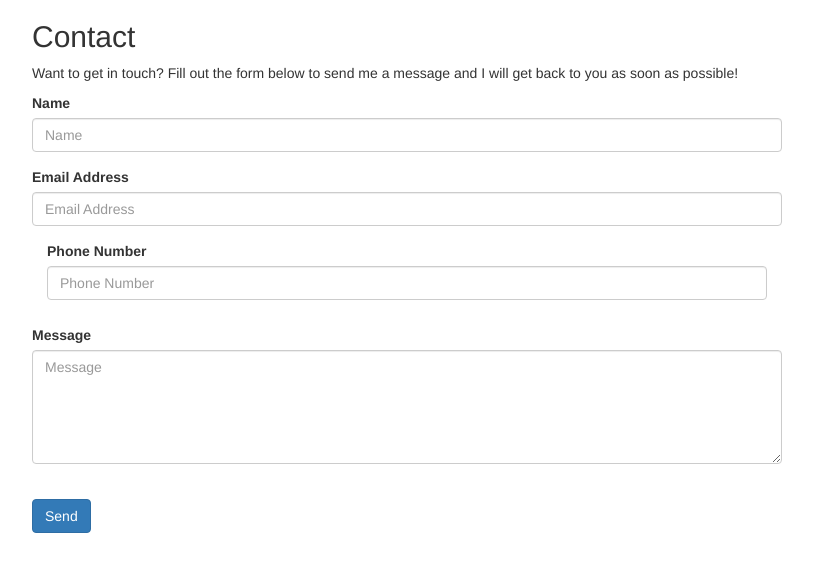
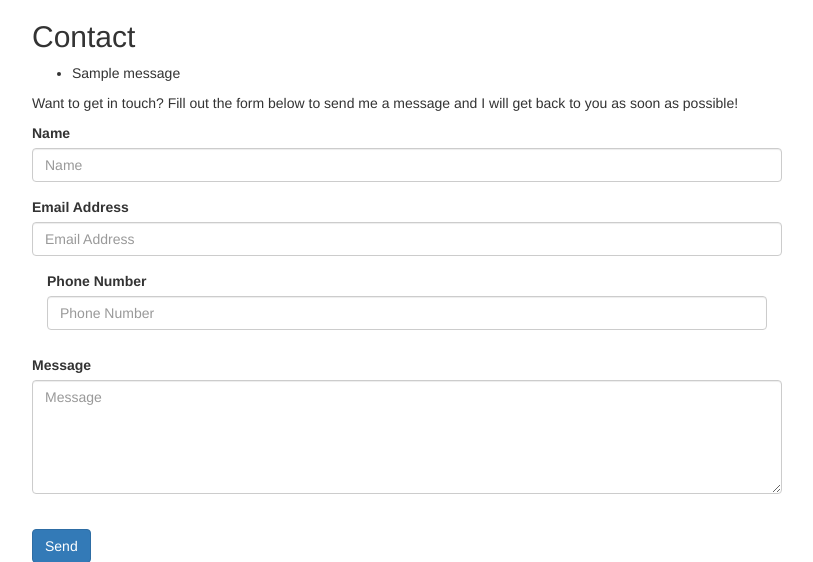
Before and after one commit to Sebastian-Torres-Matrix/thorin-company-project, a Flask app: page /contact in a window 1280 px wide. Shown: the part 162-724 px from the top of the page, without its empty margins (38-851 px from the left). Run offline with Flask 2, Linux system fonts and the light colour scheme; one stand-in notice (Sample message) is shown; some libraries are stand-ins or nearby versions.

Commit message:
flashed message added

```diff
--- a/run.py
+++ b/run.py
@@ -1,8 +1,11 @@
 import os
 import json
-from flask import Flask, render_template, request
+from flask import Flask, render_template, request, flash
+if os.path.exists("env.py"):
+    import env
 
 app = Flask(__name__)
+app.secret_key = os.environ.get("SECRET_KEY")
 
 @app.route('/')
 def index():
@@ -28,7 +31,7 @@ def about_member(member_name):
 @app.route('/contact', methods=["GET", "POST"])
 def contact():
     if request.method == "POST":
-        print(request.form.get("name"))
+        flash("Thanks {}, we have received your message!".format(request.form.get("name")))
     return render_template("contact.html", page_title="Contact")
 
 @app.route("/careers")
--- a/templates/contact.html
+++ b/templates/contact.html
@@ -1,9 +1,20 @@
 
-{% extends 'base.html' %} {% block content %}
-<h2>{{ page_title }}</h2>
+{% extends 'base.html' %}
+{% block content %}
+    <h2>{{ page_title }}</h2>
 
 <div class="row">
     <div class="col-lg-8 col-md-10 mx-auto">
+
+    {% with messages = get_flashed_messages() %}
+        {% if messages %}
+        <ul class="flashes">
+            {% for message in messages %}
+                <li>{{ message }}</li>
+            {% endfor %}
+        </ul>
+        {% endif %}
+        {% endwith %}
 
         <p>Want to get in touch? Fill out the form below to send me a message and I will get back to you as soon as possible!</p>
 
```
Also changed, not shown: 1 other file.
